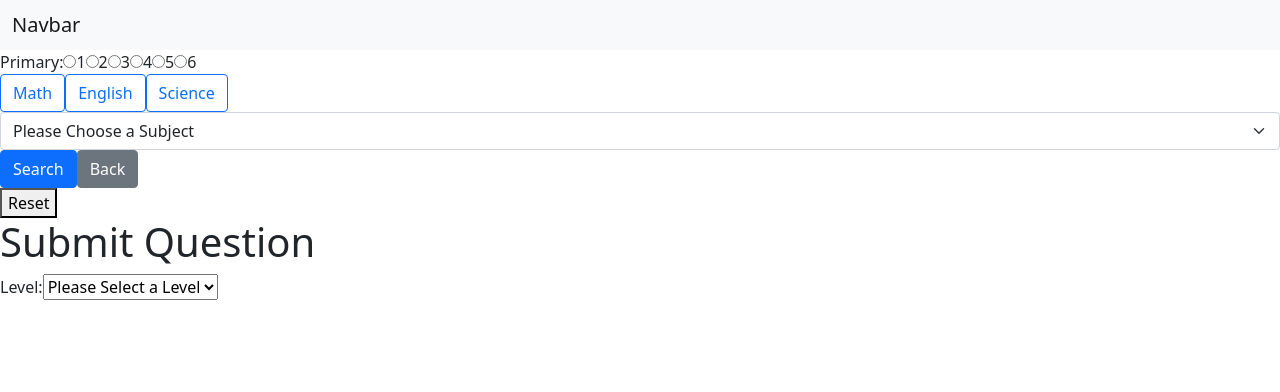
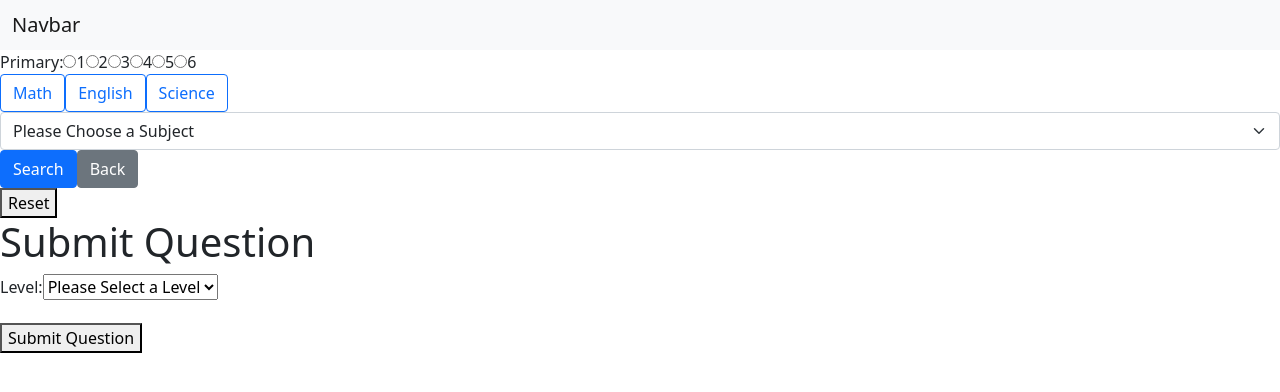
Before and after one commit to sh3ngsh3ng/Project-02-V2, a React (Create React App) app: page / in a window 1280 px wide. Both pictures are taken after a click on the button "Primary". Shown: the top 392 px of the page. Built offline with nearby package versions, Linux system fonts and the light colour scheme.

Commit message:
added submitNewQuestion function

```diff
--- a/src/components/QuestionForm.js
+++ b/src/components/QuestionForm.js
@@ -176,6 +176,18 @@ export default class QuestionForm extends React.Component {
     }
 
 
+    // submit newQuestion function
+    submitNewQuestion = async () => {
+        let newQuestion = await axios.post(this.url + `addquestion`, {
+                "level": this.state.submitLevel,
+                "grade": this.state.submitGrade,
+                "subject": this.state.submitSubject,
+                "topic": this.state.submitTopic,
+                "prompt": this.state.submitPrompt,
+                "answer": this.state.submitAnswer
+        })
+        console.log(newQuestion)
+    }
 
     render() {
         return (
@@ -219,6 +231,11 @@ export default class QuestionForm extends React.Component {
                         {this.renderQnA()}
                     </div>
 
+                    {/* Submit Question */}
+                    <div>
+                        <button onClick={this.submitNewQuestion}>Submit Question</button>
+                    </div>
+
             </React.Fragment>
         )
     }
```
